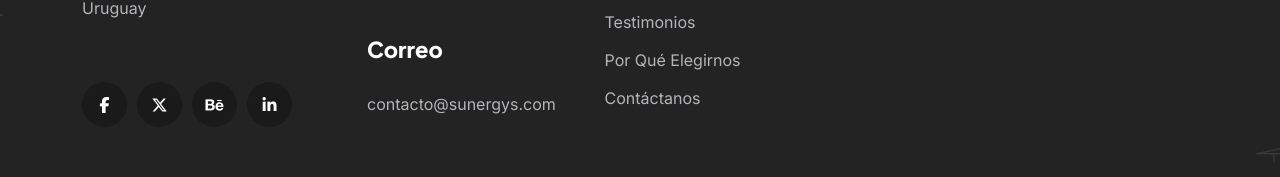
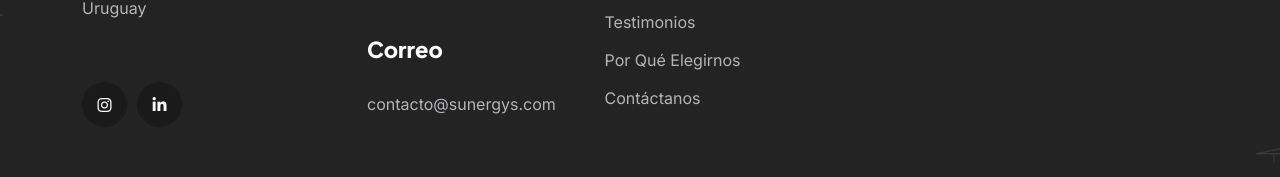
Before and after one commit to FedericaDelCampo01/sunergys, a Next.js app: page /faq in a window 1280 px wide. Shown: the part 2351-2528 px from the top of the page. Built offline with nearby package versions, Linux system fonts and the light colour scheme.

Commit message:
links updated

```diff
--- a/components/data/social.jsx
+++ b/components/data/social.jsx
@@ -5,10 +5,8 @@ const Social = () => {
     return (
         <>
             <ul>
-                <li><Link href="https://www.facebook.com" target="_blank"><i className="fab fa-facebook-f"></i></Link></li>
-                <li><Link href="https://twitter.com" target="_blank"><i className="fa-brands fa-x-twitter"></i></Link></li>
-                <li><Link href="https://www.behance.net" target="_blank"><i className="fab fa-behance"></i></Link></li>
-                <li><Link href="https://www.linkedin.com" target="_blank"><i className="fab fa-linkedin-in"></i></Link></li>
+                <li><Link href="https://www.instagram.com/sunergys.uy?igsh=cHYxemh2Nm5sNzg1&utm_source=qr" target="_blank"><i className="fab fa-instagram"></i></Link></li>
+                <li><Link href="https://www.linkedin.com/company/sunergys/" target="_blank"><i className="fab fa-linkedin-in"></i></Link></li>
             </ul>
         </>
     );
```
